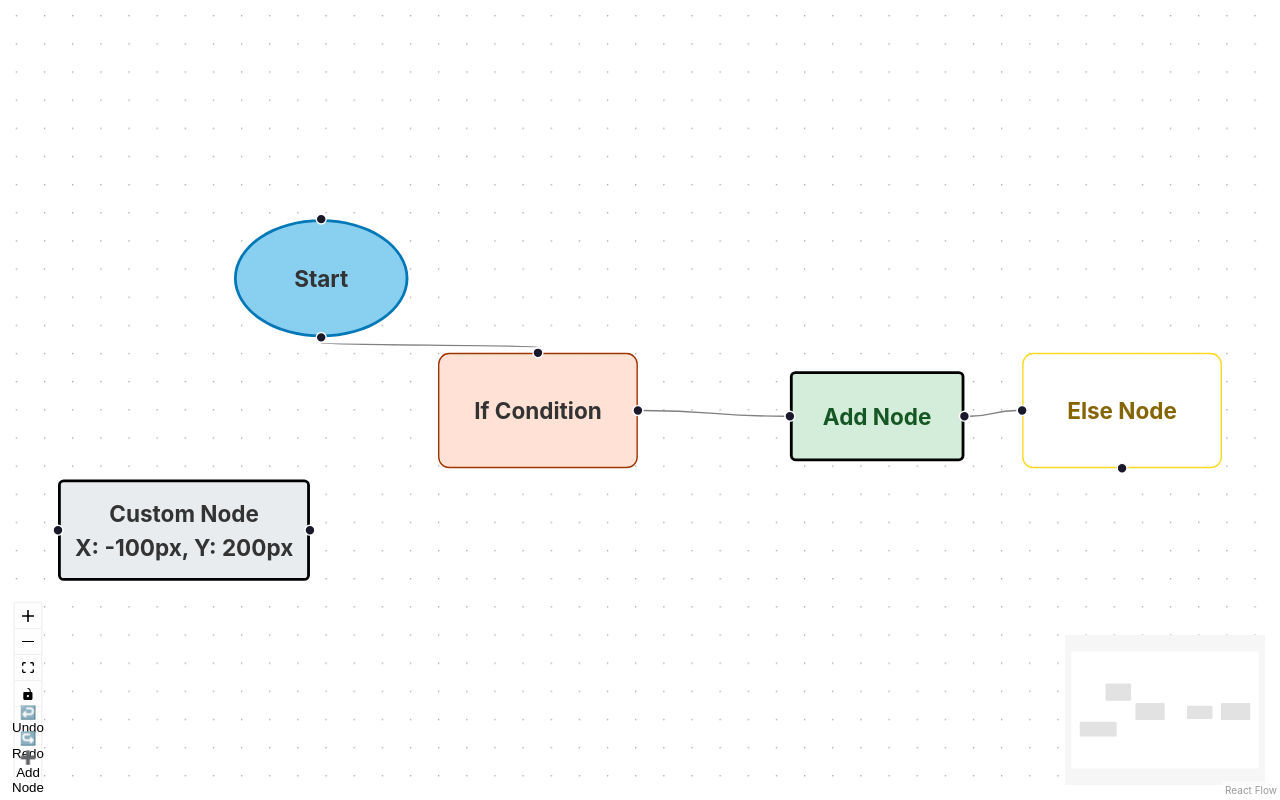
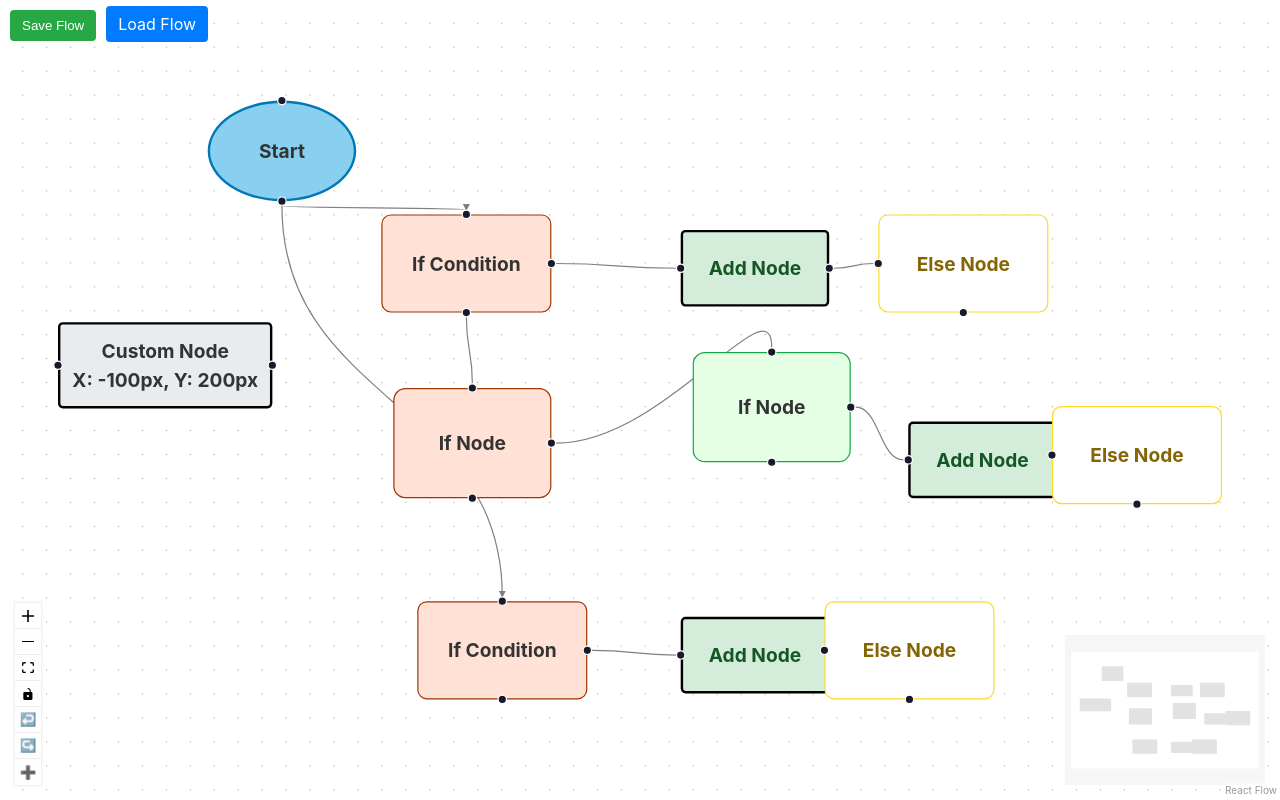
Before and after one commit to EvanRPavone/Squirrel, a React (Vite) app in the folder library-upgrade/: page / in a window 1280 px wide. Built offline with nearby package versions, Linux system fonts and the light colour scheme.

Commit message:
updated sampleFlow to match task document json

```diff
--- a/library-upgrade/src/App.tsx
+++ b/library-upgrade/src/App.tsx
@@ -74,22 +74,6 @@ export default function App() {
     [setEdges, saveHistory]
   );
 
-  const onNodesChangeWithHistory = useCallback(
-    (changes: NodeChange<AppNode>[]) => {
-      saveHistory();
-      onNodesChange(changes);
-    },
-    [onNodesChange, saveHistory]
-  );
-
-  const onEdgesChangeWithHistory = useCallback(
-    (changes: EdgeChange[]) => {
-      saveHistory();
-      onEdgesChange(changes);
-    },
-    [onEdgesChange, saveHistory]
-  );
-
   const addNode = useCallback(() => {
     saveHistory();
     const nodeName = window.prompt('Enter the name of the new node:', 'New Node');
@@ -109,69 +93,51 @@ export default function App() {
     setNodes((nds) => [...nds, newNode]);
   }, [setNodes, saveHistory]);
 
-  const changeNodeColor = () => {
-    if (contextMenu?.target === 'node') {
-      const newColor = window.prompt('Enter a color (e.g., #FF5733):', '#89CFF0');
-      if (newColor) {
-        saveHistory();
-        setNodes((nds) =>
-          nds.map((node) =>
-            node.id === contextMenu.targetId
-              ? { ...node, data: { ...node.data, background: newColor } }
-              : node
-          )
-        );
+  const saveFlow = useCallback(() => {
+    const flow = { nodes, edges };
+    const flowJSON = JSON.stringify(flow, null, 2);
+    const blob = new Blob([flowJSON], { type: 'application/json' });
+    const url = URL.createObjectURL(blob);
+    const a = document.createElement('a');
+    a.href = url;
+    a.download = 'flow-state.json';
+    a.click();
+    URL.revokeObjectURL(url);
+  }, [nodes, edges]);
+
+  const loadFlow = useCallback((event: React.ChangeEvent<HTMLInputElement>) => {
+    const file = event.target.files?.[0];
+    if (!file) return;
+
+    const reader = new FileReader();
+    reader.onload = (e) => {
+      const content = e.target?.result as string;
+      const flow = JSON.parse(content);
+
+      if (flow.nodes && flow.edges) {
+        setNodes(flow.nodes);
+        setEdges(flow.edges);
       }
-      setContextMenu(null);
-    }
-  };
+    };
 
-  const editNodeLabel = () => {
-    if (contextMenu?.target === 'node') {
-      const newLabel = window.prompt('Enter a new label:', 'New Label');
-      if (newLabel) {
-        saveHistory();
-        setNodes((nds) =>
-          nds.map((node) =>
-            node.id === contextMenu.targetId
-              ? { ...node, data: { ...node.data, label: newLabel } }
-              : node
-          )
-        );
-      }
-      setContextMenu(null);
-    }
-  };
+    reader.readAsText(file);
+  }, [setNodes, setEdges]);
 
-  const changeEdgeColor = () => {
-    if (contextMenu?.target === 'edge') {
-      const newColor = window.prompt('Enter a color for the edge (e.g., #007bff):', '#007bff');
-      if (newColor) {
-        saveHistory();
-        setEdges((eds) =>
-          eds.map((edge) =>
-            edge.id === contextMenu.targetId ? { ...edge, style: { ...edge.style, stroke: newColor } } : edge
-          )
-        );
-      }
-      setContextMenu(null);
-    }
-  };
+  const onNodesChangeWithHistory = useCallback(
+    (changes: NodeChange<AppNode>[]) => {
+      saveHistory();
+      onNodesChange(changes);
+    },
+    [onNodesChange, saveHistory]
+  );
 
-  const editEdgeLabel = () => {
-    if (contextMenu?.target === 'edge') {
-      const newLabel = window.prompt('Enter a new label for the edge:', 'New Label');
-      if (newLabel) {
-        saveHistory();
-        setEdges((eds) =>
-          eds.map((edge) =>
-            edge.id === contextMenu.targetId ? { ...edge, label: newLabel } : edge
-          )
-        );
-      }
-      setContextMenu(null);
-    }
-  };
+  const onEdgesChangeWithHistory = useCallback(
+    (changes: EdgeChange[]) => {
+      saveHistory();
+      onEdgesChange(changes);
+    },
+    [onEdgesChange, saveHistory]
+  );
 
   const onNodeContextMenu = useCallback((event: MouseEvent, node: Node) => {
     event.preventDefault();
@@ -210,6 +176,36 @@ export default function App() {
 
   return (
     <div style={{ height: '100vh' }} onClick={() => setContextMenu(null)}>
+      <div style={{ position: 'absolute', top: 10, left: 10, zIndex: 10 }}>
+        <button
+          onClick={saveFlow}
+          style={{
+            marginRight: '10px',
+            padding: '8px 12px',
+            backgroundColor: '#28a745',
+            color: '#fff',
+            border: 'none',
+            borderRadius: '4px',
+            cursor: 'pointer',
+          }}
+        >
+          Save Flow
+        </button>
+        <label
+          style={{
+            padding: '8px 12px',
+            backgroundColor: '#007bff',
+            color: '#fff',
+            border: 'none',
+            borderRadius: '4px',
+            cursor: 'pointer',
+          }}
+        >
+          Load Flow
+          <input type="file" accept="application/json" onChange={loadFlow} style={{ display: 'none' }} />
+        </label>
+      </div>
+
       <ReactFlow
         nodes={nodes}
         edges={edges}
@@ -227,9 +223,9 @@ export default function App() {
         <Background gap={20} size={1} />
         <MiniMap />
         <Controls>
-          <ControlButton onClick={undo}>↩️ Undo</ControlButton>
-          <ControlButton onClick={redo}>↪️ Redo</ControlButton>
-          <ControlButton onClick={addNode}>➕ Add Node</ControlButton>
+          <ControlButton onClick={undo}>↩️ </ControlButton>
+          <ControlButton onClick={redo}>↪️ </ControlButton>
+          <ControlButton onClick={addNode}>➕ </ControlButton>
         </Controls>
       </ReactFlow>
 
@@ -248,16 +244,16 @@ export default function App() {
         >
           {contextMenu.target === 'node' && (
             <>
-              <div onClick={editNodeLabel}>📝 Edit Node</div>
-              <div onClick={changeNodeColor}>🎨 Change Color</div>
-              <div onClick={deleteNode}>🗑 Delete Node</div>
+              <div>📝</div>
+              <div>🎨</div>
+              <div onClick={deleteNode}>🗑</div>
             </>
           )}
           {contextMenu.target === 'edge' && (
             <>
-              <div onClick={editEdgeLabel}>📝 Edit Edge Label</div>
-              <div onClick={changeEdgeColor}>🎨 Change Edge Color</div>
-              <div onClick={deleteEdge}>🗑 Delete Edge</div>
+              <div>📝</div>
+              <div>🎨</div>
+              <div onClick={deleteEdge}>🗑</div>
             </>
           )}
         </div>
--- a/library-upgrade/src/data/sampleFlow.ts
+++ b/library-upgrade/src/data/sampleFlow.ts
@@ -1,62 +1,31 @@
 import type { AppNode } from '../nodes/types';
 import type { Edge } from '@xyflow/react';
 
-// Sample Nodes
+// Updated Sample Nodes
 export const sampleNodes: AppNode[] = [
-  { id: '0', type: 'ellipse', position: { x: 25, y: 15 }, data: { label: 'Start' }, draggable: true },
-  {
-    id: '1',
-    type: 'rootIf',
-    position: { x: 170, y: 110 },
-    data: { label: '', border: '1px solid #9F3501', background: '#ffe2d5' },
-    draggable: true,
-  },
-  {
-    id: '2',
-    type: 'add',
-    position: { x: 420, y: 123 },
-    data: { label: '' },
-    draggable: true,
-  },
-  {
-    id: '3',
-    type: 'else',
-    position: { x: 585, y: 110 },
-    data: { label: '', border: '1px solid #FDDA23', background: 'white' },
-    draggable: true,
-  },
+  { id: '0', type: 'ellipse', position: { x: 25, y: 15 }, data: { label: 'Start', logic: {}, parentId: 'none', ifParentId: '' }, draggable: true },
+  { id: '1', type: 'rootIf', position: { x: 170, y: 110 }, data: { label: '', logic: {}, border: '1px solid #9F3501', parentId: '0', background: '#ffe2d5', ifParentId: '0', ifSequenceNo: 1 }, draggable: true },
+  { id: '2', type: 'add', position: { x: 420, y: 123 }, data: { label: '', logic: {}, parentId: '1', ifParentId: '0' }, draggable: true },
+  { id: '3', type: 'else', position: { x: 585, y: 110 }, data: { label: '', logic: {}, border: '1px solid #FDDA23', parentId: '1', background: 'white', ifParentId: '0' }, draggable: true },
+  { id: '4', type: 'if', position: { x: 180, y: 255 }, data: { label: '', logic: {}, border: '1px solid #9F3501', parentId: '1', background: '#ffe2d5', ifParentId: '1' }, draggable: true },
+  { id: '5', type: 'add', position: { x: 610, y: 283 }, data: { label: '', logic: {}, parentId: '4', ifParentId: '1' }, draggable: true },
+  { id: '6', type: 'else', position: { x: 730, y: 270 }, data: { label: '', logic: {}, border: '1px solid #FDDA23', parentId: '4', background: 'white', ifParentId: '1', commandHandle: [] }, draggable: true },
+  { id: '7', type: 'elseif', position: { x: 430, y: 225 }, data: { label: '', logic: {}, border: '1px solid #16a74a', parentId: '4', background: '#e4ffe4', ifParentId: '1' }, draggable: true },
+  { id: '8', type: 'rootIf', position: { x: 200, y: 433 }, data: { label: '', logic: {}, border: '1px solid #9F3501', parentId: '0', background: '#ffe2d5', ifParentId: '0', ifSequenceNo: 2 }, draggable: true },
+  { id: '9', type: 'add', position: { x: 420, y: 446 }, data: { label: '', logic: {}, parentId: '8', ifParentId: '0' }, draggable: true },
+  { id: '10', type: 'else', position: { x: 540, y: 433 }, data: { label: '', logic: {}, border: '1px solid #FDDA23', parentId: '8', background: 'white', ifParentId: '0' }, draggable: true },
 ];
 
-// Sample Edges
+// Updated Sample Edges
 export const sampleEdges: Edge[] = [
-  {
-    id: 'reactflow__edge-0bottom-1top',
-    source: '0',
-    target: '1',
-    animated: false,
-    style: { stroke: 'grey' },
-    type: 'default',
-    sourceHandle: 'bottom',
-    targetHandle: 'top',
-  },
-  {
-    id: 'reactflow__edge-1rootIfright-2left',
-    source: '1',
-    target: '2',
-    animated: false,
-    style: { stroke: 'grey' },
-    type: 'default',
-    sourceHandle: 'rootIfright',
-    targetHandle: 'left',
-  },
-  {
-    id: 'reactflow__edge-2right-3left',
-    source: '2',
-    target: '3',
-    animated: false,
-    style: { stroke: 'grey' },
-    type: 'default',
-    sourceHandle: 'right',
-    targetHandle: 'left',
-  },
+  { id: 'reactflow__edge-0bottom-1top', source: '0', target: '1', animated: false, style: { stroke: 'grey' }, type: 'custom', sourceHandle: 'bottom', targetHandle: 'top' },
+  { id: 'reactflow__edge-1rootIfright-2left', source: '1', target: '2', animated: false, style: { stroke: 'grey' }, type: 'default', sourceHandle: 'rootIfright', targetHandle: 'left' },
+  { id: 'reactflow__edge-2right-3left', source: '2', target: '3', animated: false, style: { stroke: 'grey' }, type: 'default', sourceHandle: 'right', targetHandle: 'left' },
+  { id: 'reactflow__edge-5right-6left', source: '5', target: '6', animated: false, style: { stroke: 'grey' }, type: 'default', sourceHandle: 'right', targetHandle: 'left' },
+  { id: 'reactflow__edge-1rootIfbottom-4null', source: '1', target: '4', animated: false, style: { stroke: 'grey' }, type: 'default', sourceHandle: 'rootIfbottom', targetHandle: null },
+  { id: 'reactflow__edge-4ifright-7undefined', source: '4', target: '7', animated: false, style: { stroke: 'grey' }, type: 'default', sourceHandle: 'ifright', targetHandle: null },
+  { id: 'reactflow__edge-7elseifright-5left', source: '7', target: '5', animated: false, style: { stroke: 'grey' }, type: 'default', sourceHandle: 'elseifright', targetHandle: 'left' },
+  { id: 'reactflow__edge-8rootIfright-9left', source: '8', target: '9', animated: false, style: { stroke: 'grey' }, type: 'default', sourceHandle: 'rootIfright', targetHandle: 'left' },
+  { id: 'reactflow__edge-9right-10left', source: '9', target: '10', animated: false, style: { stroke: 'grey' }, type: 'default', sourceHandle: 'right', targetHandle: 'left' },
+  { id: 'reactflow__edge-0bottom-8top', source: '0', target: '8', animated: false, style: { stroke: 'grey' }, type: 'custom', sourceHandle: 'bottom', targetHandle: 'top' },
 ];
--- /dev/null
+++ b/library-upgrade/src/edges/CustomEdge.tsx
@@ -0,0 +1,24 @@
+import { BaseEdge, EdgeProps, getBezierPath } from '@xyflow/react';
+
+export default function CustomEdge({ sourceX, sourceY, targetX, targetY, style }: EdgeProps) {
+  const [path] = getBezierPath({ sourceX, sourceY, targetX, targetY });
+
+  return (
+    <>
+      <BaseEdge path={path} markerEnd="url(#arrowhead)" style={style} />
+      <defs>
+        <marker
+          id="arrowhead"
+          viewBox="0 0 10 10"
+          refX="8"
+          refY="5"
+          markerWidth="6"
+          markerHeight="6"
+          orient="auto"
+        >
+          <path d="M 0 0 L 10 5 L 0 10 Z" fill="grey" />
+        </marker>
+      </defs>
+    </>
+  );
+}
--- a/library-upgrade/src/edges/index.ts
+++ b/library-upgrade/src/edges/index.ts
@@ -1,5 +1,6 @@
 import type { Edge, EdgeTypes } from '@xyflow/react';
 import { sampleEdges } from '../data/sampleFlow';
+import CustomEdge from './CustomEdge';
 
 // Merge sample edges with any additional custom edges
 export const initialEdges: Edge[] = [
@@ -9,4 +10,5 @@ export const initialEdges: Edge[] = [
 // Custom edge types (empty for now but ready to extend)
 export const edgeTypes = {
   // Add your custom edge types here!
+  custom: CustomEdge,
 } satisfies EdgeTypes;
--- /dev/null
+++ b/library-upgrade/src/nodes/components/ElseIfNode.tsx
@@ -0,0 +1,32 @@
+import { Handle, Position } from '@xyflow/react';
+import type { NodeProps } from '@xyflow/react';
+import type { CustomNode } from '../types';
+
+export default function IfNode({ data }: NodeProps<CustomNode>) {
+  const { label, border, background } = data || {};
+
+  return (
+    <div
+      style={{
+        width: '120px',
+        height: '80px',
+        border: border || '1px solid #9F3501',
+        background: background || '#ffe2d5',
+        borderRadius: '10px',
+        display: 'flex',
+        flexDirection: 'column',
+        alignItems: 'center',
+        justifyContent: 'center',
+        padding: '5px',
+        color: '#333',
+        fontWeight: 'bold',
+      }}
+    >
+      <div>{label || 'If Node'}</div>
+      <Handle type="target" position={Position.Top} id="top" />
+      <Handle type="source" position={Position.Right} id="ifright" />
+      <Handle type="source" position={Position.Right} id="elseifright" />
+      <Handle type="source" position={Position.Bottom} id="ifbottom" />
+    </div>
+  );
+}
--- /dev/null
+++ b/library-upgrade/src/nodes/components/IfNode.tsx
@@ -0,0 +1,31 @@
+import { Handle, Position } from '@xyflow/react';
+import type { NodeProps } from '@xyflow/react';
+import type { CustomNode } from '../types';
+
+export default function IfNode({ data }: NodeProps<CustomNode>) {
+  const { label, border, background } = data || {};
+
+  return (
+    <div
+      style={{
+        width: '120px',
+        height: '80px',
+        border: border || '1px solid #9F3501',
+        background: background || '#ffe2d5',
+        borderRadius: '10px',
+        display: 'flex',
+        flexDirection: 'column',
+        alignItems: 'center',
+        justifyContent: 'center',
+        padding: '5px',
+        color: '#333',
+        fontWeight: 'bold',
+      }}
+    >
+      <div>{label || 'If Node'}</div>
+      <Handle type="target" position={Position.Top} id="top" />
+      <Handle type="source" position={Position.Right} id="ifright" />
+      <Handle type="source" position={Position.Bottom} id="ifbottom" />
+    </div>
+  );
+}
--- a/library-upgrade/src/nodes/components/RootIfNode.tsx
+++ b/library-upgrade/src/nodes/components/RootIfNode.tsx
@@ -24,6 +24,7 @@ export default function RootIfNode({ data }: NodeProps<CustomNode>) {
       {label}
       <Handle type="target" position={Position.Top} id="top" />
       <Handle type="source" position={Position.Right} id="rootIfright" /> {/* Correct ID */}
+      <Handle type="source" position={Position.Bottom} id="rootIfbottom" />
     </div>
   );
 }
--- a/library-upgrade/src/nodes/index.ts
+++ b/library-upgrade/src/nodes/index.ts
@@ -7,6 +7,8 @@ import EllipseNode from './components/EllipseNode';
 import RootIfNode from './components/RootIfNode';
 import AddNode from './components/AddNode';
 import ElseNode from './components/ElseNode';
+import ElseIfNode from './components/ElseIfNode';
+import IfNode from './components/IfNode';
 
 // Register all node types, including placeholders
 export const nodeTypes = {
@@ -15,6 +17,8 @@ export const nodeTypes = {
   'rootIf': RootIfNode,
   'add': AddNode,
   'else': ElseNode,
+  'if': IfNode,
+  'elseif': ElseIfNode,
 } satisfies NodeTypes;
 
 // Merge sample nodes with any additional custom nodes
```
Also changed, not shown: library-upgrade/src/nodes/types.ts (+7 -2 lines), 1 other file (tests, documents, lock files or other folders).
